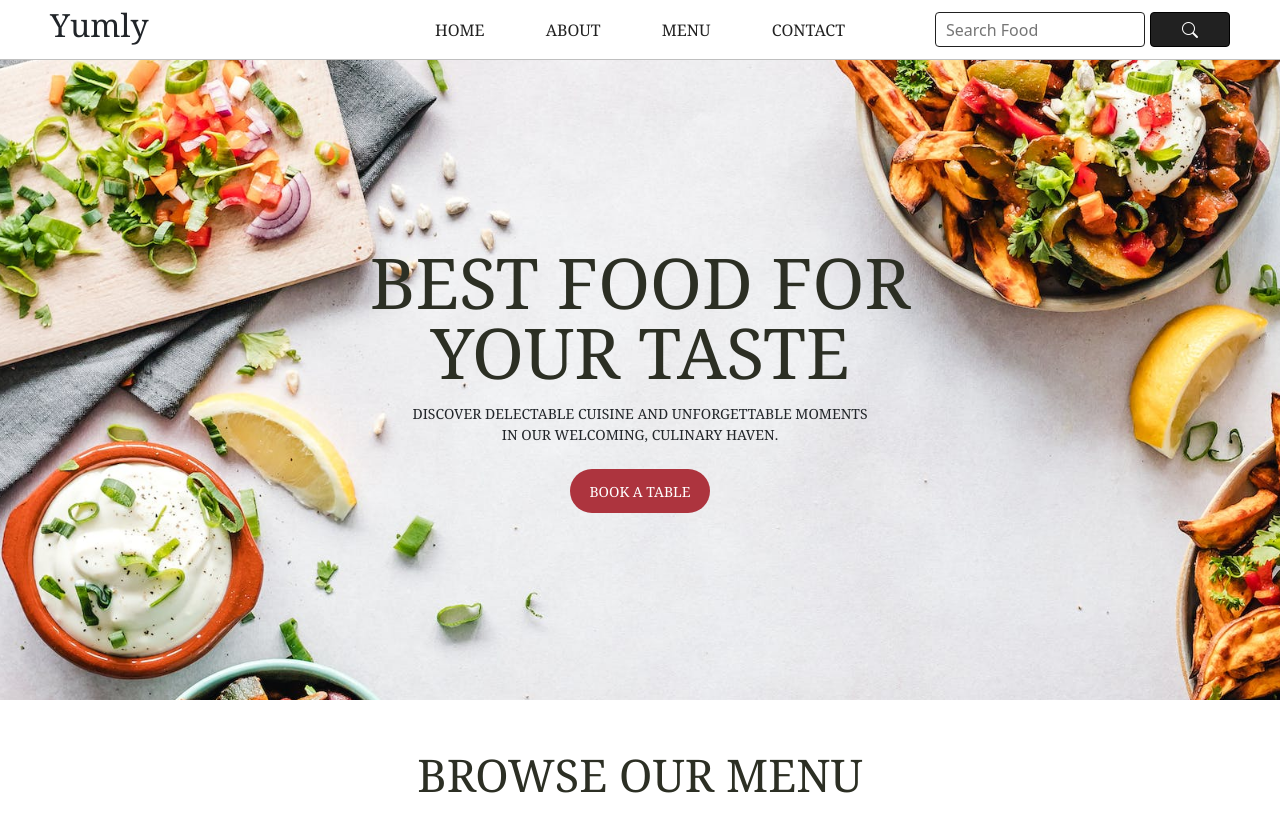
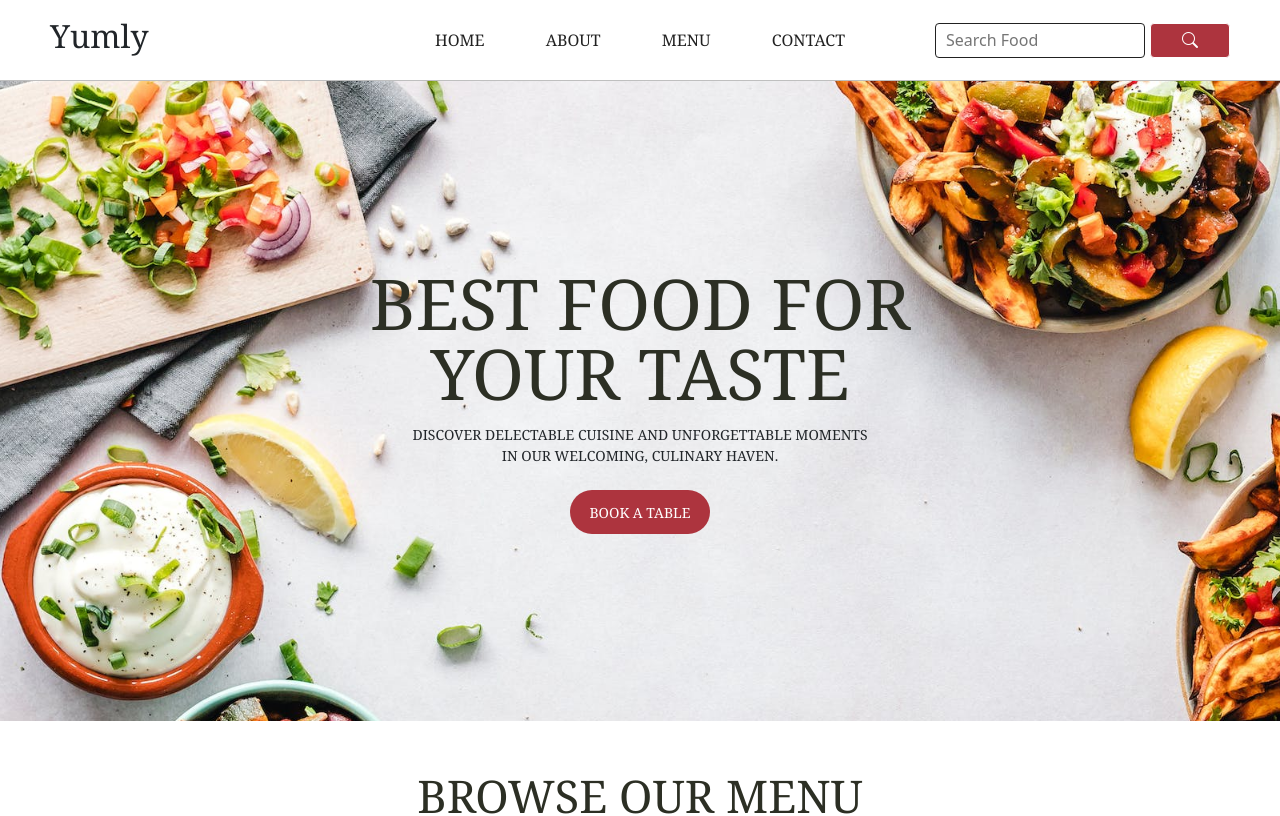
Before and after one commit to mohdshoaib4455/FoodAppwithReact, a React (Vite) app: page / in a window 1280 px wide. Shown: the top 816 px of the page. Built offline with nearby package versions, Linux system fonts and the light colour scheme; no server answers.

Commit message:
change some css

```diff
--- a/src/componets/SectionThree.jsx
+++ b/src/componets/SectionThree.jsx
@@ -27,7 +27,7 @@ const SectionThree = () => {
                   the moment we stepped in, we were enveloped in an inviting
                   atmosphere and greeted with warm smiles.
                 </p>
-                <hr class="my-4 border-dark"></hr>
+                <hr className="my-4 border-dark"></hr>
                 <div
                   className="card border-0 bg-light"
                   style={{ maxWidth: 540 }}
@@ -65,7 +65,7 @@ const SectionThree = () => {
                   anniversary dinner. Each dish was prepared and beautifully
                   presented.
                 </p>
-                <hr class="my-4 border-dark"></hr>
+                <hr className="my-4 border-dark"></hr>
                 <div className="card border-0 " style={{ maxWidth: 540 }}>
                   <div className="row no-gutters py-2">
                     <div className="col-md-4">
--- a/src/css/Header.css
+++ b/src/css/Header.css
@@ -4,7 +4,7 @@
     display: flex;
     justify-content: space-between;
     align-items: center;
-    padding: 0px 50px;
+    padding: 40px 50px;
     position: sticky;
     top: 0px;
     z-index: 10;
@@ -84,8 +84,8 @@
 .searchbar button {
     width: 80px;
     height: 35px;
-    border: 1px solid black;
-    background-color: #212121;
+    border: 1px solid white;
+    background-color: #AD343E;
     border-radius: 4px;
 }
 
@@ -222,7 +222,6 @@
     .navbar {
         width: 50%;
         height: 400px;
-
         position: absolute !important;
         top: 71px;
         left: 0px;
@@ -280,8 +279,7 @@
     }
 
     .menu {
-        display: block;
-
+       display: none !important;
         height: 33px;
         display: flex;
         justify-content: center;
@@ -420,12 +418,12 @@
     }
 
     .menu {
-        display: block;
+        display: block !important;
 
-        height: 33px;
-        display: flex;
-        justify-content: center;
-        align-items: center;
+        /* height: 33px; */
+        display: flex !important;
+        justify-content: center !important;
+        align-items: center !important;
     }
 
     .menu i {
```
Also changed, not shown: 1 other file (tests, documents, lock files or other folders).
